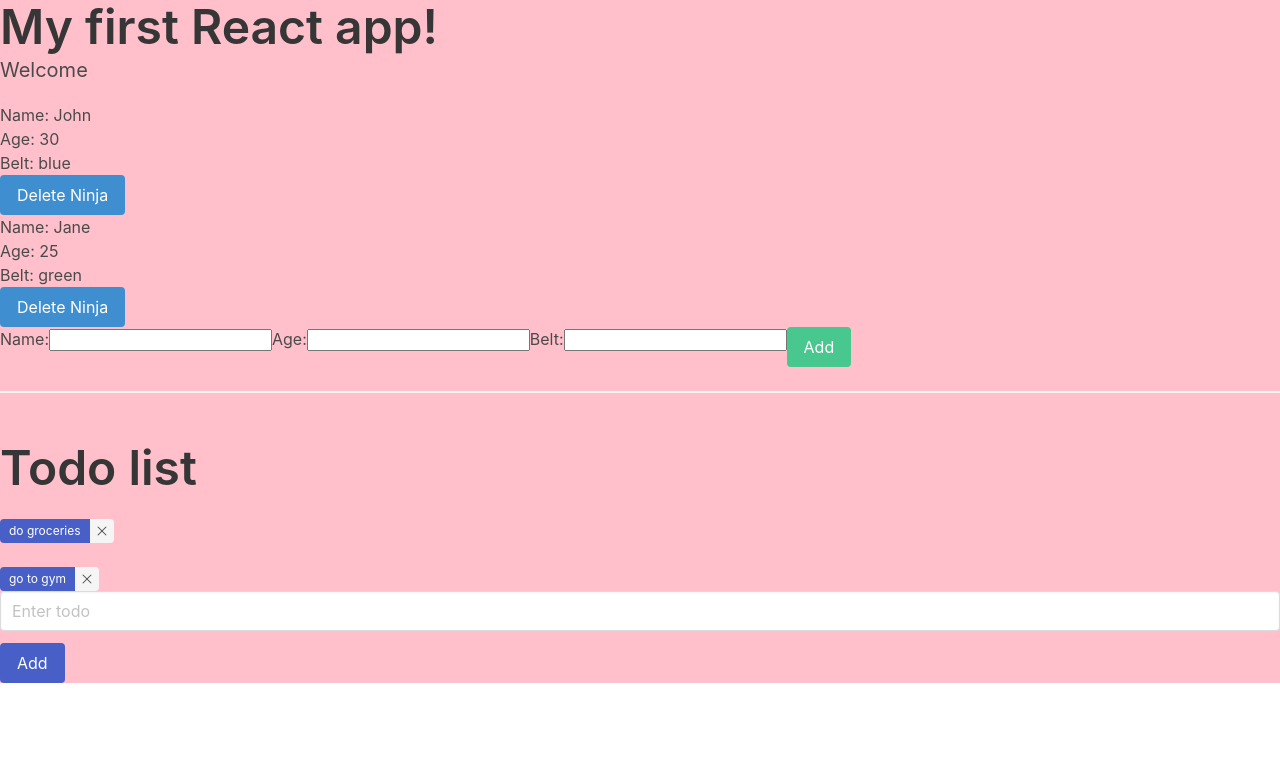
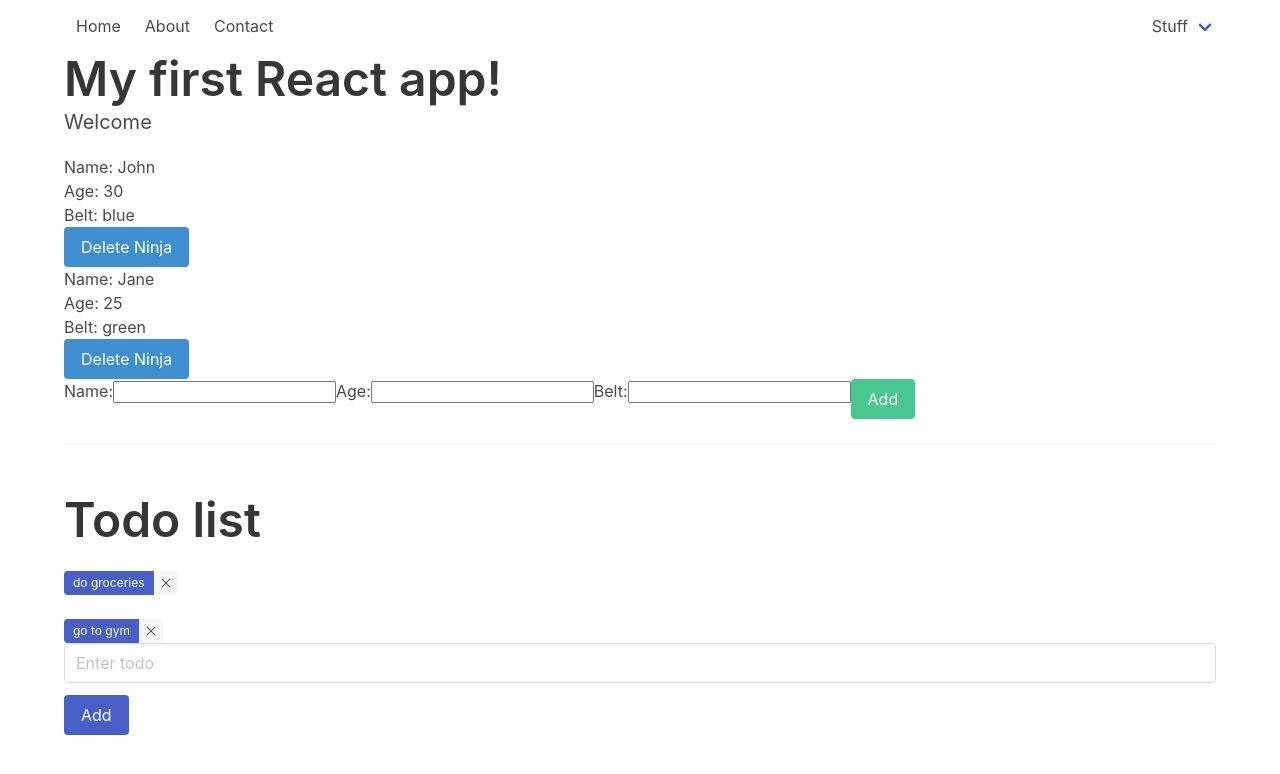
Before and after one commit to vartanbeno/react-tutorial-create-react-app, a React (Create React App) app: page / in a window 1280 px wide. Shown: the top 774 px of the page. Built offline with nearby package versions, Linux system fonts and the light colour scheme.

Commit message:
create new components, put all in components folder

```diff
--- a/src/App.js
+++ b/src/App.js
@@ -1,8 +1,9 @@
 import React, { Component } from 'react';
-import Ninjas from './Ninjas';
-import AddNinja from './AddNinja';
-import Todos from './Todos';
-import AddTodo from './AddTodo';
+import Ninjas from './components/ninja/Ninjas';
+import AddNinja from './components/ninja/AddNinja';
+import Todos from './components/todo/Todos';
+import AddTodo from './components/todo/AddTodo';
+import Navbar from './components/Navbar';
 
 class App extends Component {
 
@@ -61,6 +62,8 @@ class App extends Component {
 
   render() {
     return (
+      <div className="container">
+        <Navbar />
         <div className="content">
           <h1 className="title is-1">My first React app!</h1>
           <p className="subtitle is-5">Welcome</p>
@@ -73,6 +76,7 @@ class App extends Component {
           <Todos todos={ this.state.todos } deleteTodo={ this.deleteTodo } />
           <AddTodo addTodo={ this.addTodo } />
         </div>
+      </div>
     );
   }
 }
--- a/src/Ninjas.css
+++ /dev/null
@@ -1,4 +0,0 @@
-body {
-    background: pink;
-    transition: all 1s;
-}
--- /dev/null
+++ b/src/components/Navbar.js
@@ -0,0 +1,29 @@
+import React from 'react';
+
+const Navbar = () => {
+    return (
+        <nav className="navbar is-transparent">
+            <div className="navbar-menu">
+
+                <div className="navbar-start">
+                    <a href="/" className="navbar-item">Home</a>
+                    <a href="/about" className="navbar-item">About</a>
+                    <a href="/contact" className="navbar-item">Contact</a>
+                </div>
+
+                <div className="navbar-end">
+                    <div className="navbar-item has-dropdown is-hoverable">
+                        <a className="navbar-link">Stuff</a>
+                        <div className="navbar-dropdown is-boxed">
+                            <a href="/ninjas" className="navbar-item">Ninjas</a>
+                            <a href="/todos" className="navbar-item">Todos</a>
+                        </div>
+                    </div>
+                </div>
+
+            </div>
+        </nav>
+    )
+}
+
+export default Navbar;
--- a/src/Ninjas.js
+++ b/src/components/ninja/Ninjas.js
@@ -1,5 +1,4 @@
 import React from 'react';
-import './Ninjas.css';
 
 const Ninjas = (props) => {
     const { ninjas, deleteNinja } = props;
```
Also changed, not shown: src/components/About.js (added, +12 -0 lines), src/components/Contact.js (added, +12 -0 lines), src/components/Home.js (added, +12 -0 lines), src/components/ninja/AddNinja.js (renamed from src/AddNinja.js), src/components/todo/AddTodo.js (renamed from src/AddTodo.js), src/components/todo/Todos.css (renamed from src/Todos.css), src/components/todo/Todos.js (renamed from src/Todos.js). Lines whose indentation alone changed are shown as unchanged.
